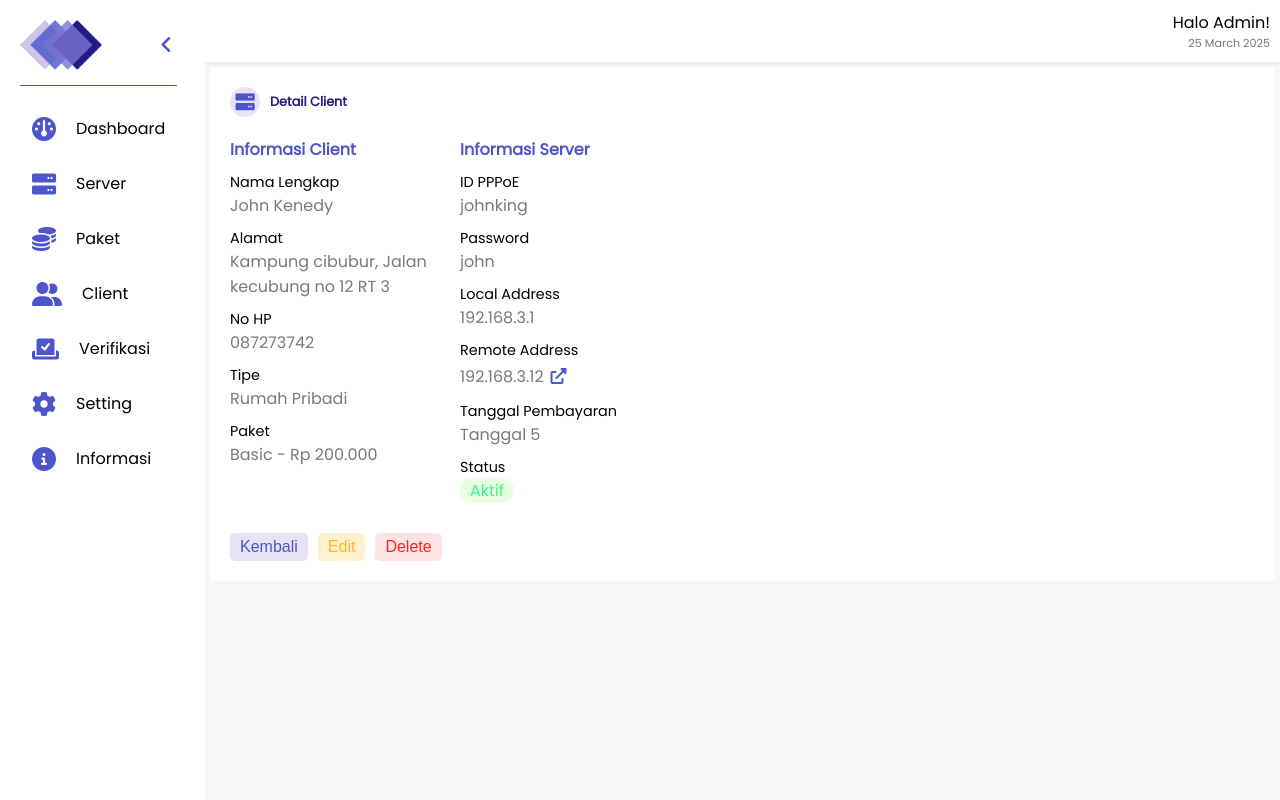
After one commit to ManikTzyyy/plumnet, a Django app: page /client/detail-client/ in a window 1280 px wide. The commit adds this page. Run offline with Django 4.2, Linux system fonts and the light colour scheme.

Commit message:
detail client page added

```diff
--- a/polls/static/css/style.css
+++ b/polls/static/css/style.css
@@ -685,6 +685,49 @@ gap: 20px;
   border: 1px solid var(--clr-second);
 }
 
+.form-wrapper .info-client {
+  gap: 30px;
+  flex-wrap: wrap;
+  justify-content: start
+}
+
+.form-wrapper .info-client h2{
+  color: var(--clr-second);
+  padding: 0;
+  margin: 0;
+  font-size: 1em;
+}
+
+.form-wrapper .wrapper .column{
+  max-width: 200px;
+}
+
+.form-wrapper .info-client .title{
+  font-size: 0.9em;
+  /* color: var(--clr-grey); */
+ }
+
+.form-wrapper .info-client .text{
+ font-size: 1em;
+ color: var(--clr-grey);
+}
+
+.form-wrapper .info-client .text.row{
+  justify-content: start;
+  align-items: center;
+
+ }
+
+ .form-wrapper .info-client .text.row i{
+font-size: 1em;
+color: var(--clr-second);
+ }
+
+.form-wrapper .info-client .button-wrapper{
+  flex-wrap: wrap;
+}
+
+
 * {
   /* border: 1px solid rgba(255, 0, 0, 0.178); */
 }
--- /dev/null
+++ b/polls/templates/detail-pages/detail-client.html
@@ -0,0 +1,86 @@
+{% extends 'dashboard/base.html' %} {% block content %}
+
+<div class="content-page">
+  <div class="form-wrapper column">
+    <div class="form-header column">
+      <div class="row title-head-td">
+        <i
+          class="fa-solid fa-server"
+          style="--clr: var(--clr-fourth); --icon-clr: var(--clr-second)"
+        ></i>
+        <span class="title">Detail Client</span>
+      </div>
+    </div>
+    <div class="info-client row">
+      <div class="wrapper column">
+        <h2>Informasi Client</h2>
+        <div class="column">
+          <div class="title">Nama Lengkap</div>
+          <div class="text">John Kenedy</div>
+        </div>
+        <div class="column">
+          <div class="title">Alamat</div>
+          <div class="text">Kampung cibubur, Jalan kecubung no 12 RT 3</div>
+        </div>
+        <div class="column">
+          <div class="title">No HP</div>
+          <div class="text">087273742</div>
+        </div>
+        <div class="column">
+          <div class="title">Tipe</div>
+          <div class="text">Rumah Pribadi</div>
+        </div>
+        <div class="column">
+          <div class="title">Paket</div>
+          <div class="text">Basic - Rp 200.000</div>
+        </div>
+      </div>
+      <div class="wrapper column">
+        <h2>Informasi Server</h2>
+        <div class="column">
+          <div class="title">ID PPPoE</div>
+          <div class="text">johnking</div>
+        </div>
+        <div class="column">
+          <div class="title">Password</div>
+          <div class="text">john</div>
+        </div>
+        <div class="column">
+          <div class="title">Local Address</div>
+          <div class="text">192.168.3.1</div>
+        </div>
+        <div class="column">
+          <div class="title">Remote Address</div>
+          <div class="text row">
+            192.168.3.12
+            <a href="http://192.168.3.12"
+              ><i class="fa-solid fa-up-right-from-square"></i>
+            </a>
+          </div>
+        </div>
+        <div class="column">
+          <div class="title">Tanggal Pembayaran</div>
+          <div class="text">Tanggal 5</div>
+        </div>
+        <div class="column">
+          <div class="title">Status</div>
+          <div class="enable-t">Aktif</div>
+        </div>
+      </div>
+    </div>
+    <div class="row button-wrapper">
+        <button
+          class="main-button"
+          type="button"
+          onclick="window.history.back();"
+        >
+          Kembali
+        </button>
+
+      <button class="warning-button">Edit</button>
+      <button class="danger-button">Delete</button>
+    </div>
+  </div>
+</div>
+
+{% endblock %}
--- a/polls/urls.py
+++ b/polls/urls.py
@@ -18,5 +18,6 @@ urlpatterns = [
 
     #detailPages
     path('server/detail-server/', views.detailServer, name='detail-server'),
+    path('client/detail-client/', views.detailClient, name='detail-client'),
 
 ]
--- a/polls/views.py
+++ b/polls/views.py
@@ -40,3 +40,6 @@ def addClient(request) :
 
 def detailServer(request) :
     return render(request, 'detail-pages/detail-server.html')
+
+def detailClient(request) :
+    return render(request, 'detail-pages/detail-client.html')
```
Also changed, not shown: polls/templates/form-pages/form-client.html (+7 -0 lines).
